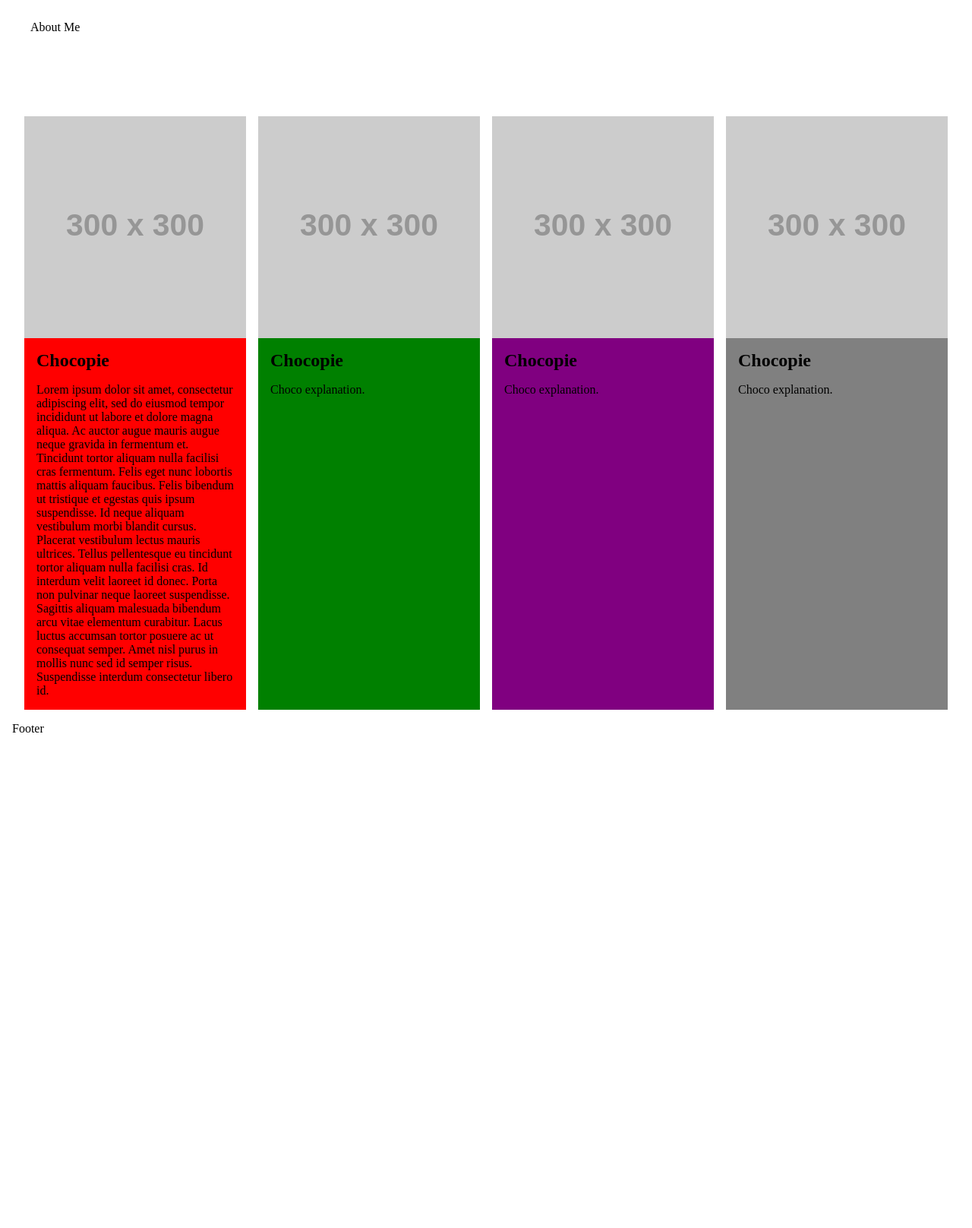
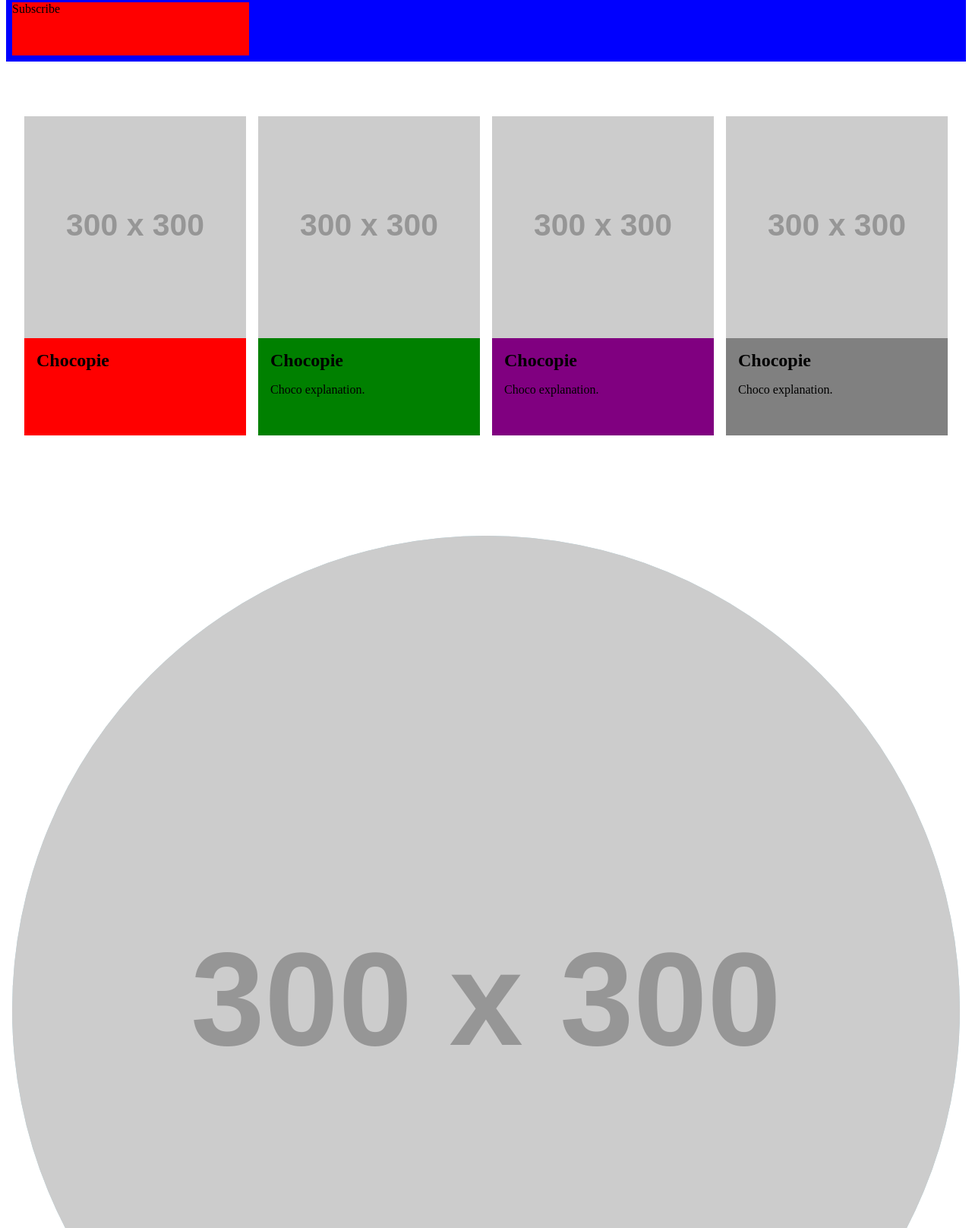
Before and after one commit to kwoner61/personal-blog, a plain HTML site: page index.html in a window 1280 px wide. Shown: the part 163-1779 px from the top of the page at 76% size. Before the commit the page ends 1263 px from the top, so only its background shows below. Drawn offline with Linux system fonts and the light colour scheme; placeholder pictures from the web are drawn by us.

Commit message:
Commit WIP files to continue work from Cloud9

```diff
--- a/index.html
+++ b/index.html
@@ -18,7 +18,7 @@
 
     <nav class="nav">
       <div class="nav-content">
-        <a href="/pages/about.html">About Me</a>
+        <a href="#">Subscribe</a>
       </div>
     </nav>
 
@@ -26,13 +26,13 @@
       <!-- flexbox -->
 
       <article class="g1 card">
-        <a href="#">
+        <a href="./src/pages/post_1.html">
           <picture>
             <img src="https://via.placeholder.com/300x300" alt="g1">
           </picture>
           <div class="card-content">
             <h2>Chocopie</h2>
-            <p>Lorem ipsum dolor sit amet, consectetur adipiscing elit, sed do eiusmod tempor incididunt ut labore et dolore magna aliqua. Ac auctor augue mauris augue neque gravida in fermentum et. Tincidunt tortor aliquam nulla facilisi cras fermentum. Felis eget nunc lobortis mattis aliquam faucibus. Felis bibendum ut tristique et egestas quis ipsum suspendisse. Id neque aliquam vestibulum morbi blandit cursus. Placerat vestibulum lectus mauris ultrices. Tellus pellentesque eu tincidunt tortor aliquam nulla facilisi cras. Id interdum velit laoreet id donec. Porta non pulvinar neque laoreet suspendisse. Sagittis aliquam malesuada bibendum arcu vitae elementum curabitur. Lacus luctus accumsan tortor posuere ac ut consequat semper. Amet nisl purus in mollis nunc sed id semper risus. Suspendisse interdum consectetur libero id.</p>
+            <p></p>
           </div>
         </a>
       </article>
@@ -77,7 +77,17 @@
     </section>
 
 
-    <footer class="footer">Footer</footer>
+    <footer class="footer">
+      <section class="author-picture">
+        <picture>
+          <img src="https://via.placeholder.com/300x300" alt="Jungho">
+        </picture>
+      </section>
+
+      <section class="author-info">
+
+      </section>
+    </footer>
   </div>
 </body>
 
--- /dev/null
+++ b/src/css/author.css
@@ -0,0 +1,15 @@
+.author-picture {
+  /* width: 300px; */
+  /* height: 300px; */
+  /* margin: 20px; */
+  shape-outside: circle();
+  clip-path: circle();
+  background: lightblue;
+  /* margin: 0 auto; */
+}
+
+.author-info {
+  width: 100%;
+  height: 100px;
+  background-color: yellow;
+}
--- a/src/css/card.css
+++ b/src/css/card.css
@@ -1,16 +1,16 @@
-.g1 {
+.g1 .card-content {
   background-color: red;
 }
 
-.g2 {
+.g2 .card-content {
   background-color: green;
 }
 
-.g3 {
+.g3 .card-content {
   background-color: purple;
 }
 
-.g4 {
+.g4 .card-content {
   background-color: grey;
 }
 
@@ -18,6 +18,7 @@
   /* Screen size: mobile (<500) */
   flex: 0 1 100%;
   margin: 0.5em;
+  margin-bottom: 2em;
 }
 
 .card a {
@@ -26,7 +27,8 @@
 }
 
 .card-content {
-  margin: 1em;
+  padding: 1em;
+  min-height: 6em;
 }
 
 .card-content h2 {
--- a/src/css/nav.css
+++ b/src/css/nav.css
@@ -2,7 +2,8 @@
   grid-area: nav;
   display: flex;
   margin-bottom: 4em;
-  padding: 2em;
+  padding: 0.5em;
+  background-color: blue;
 }
 
 .nav a {
@@ -11,6 +12,6 @@
 }
 
 .nav-content {
-  flex: 0 1 20%
-  background-color: azure;
+  flex: 0 25%;
+  background-color: red;
 }
--- a/src/css/style.css
+++ b/src/css/style.css
@@ -1,5 +1,6 @@
 @import url(card.css);
 @import url(nav.css);
+@import url(author.css);
 
 .container {
   /* Screen size: mobile (<500) */
@@ -33,6 +34,7 @@
 .footer {
   grid-area: ft;
   margin: 0.5em;
+  margin-top: 100px;
 }
 
 .sidebar {
```
Also changed, not shown: src/pages/about.html (+38 -0 lines), src/pages/post_1.html (+1 -1 lines).
